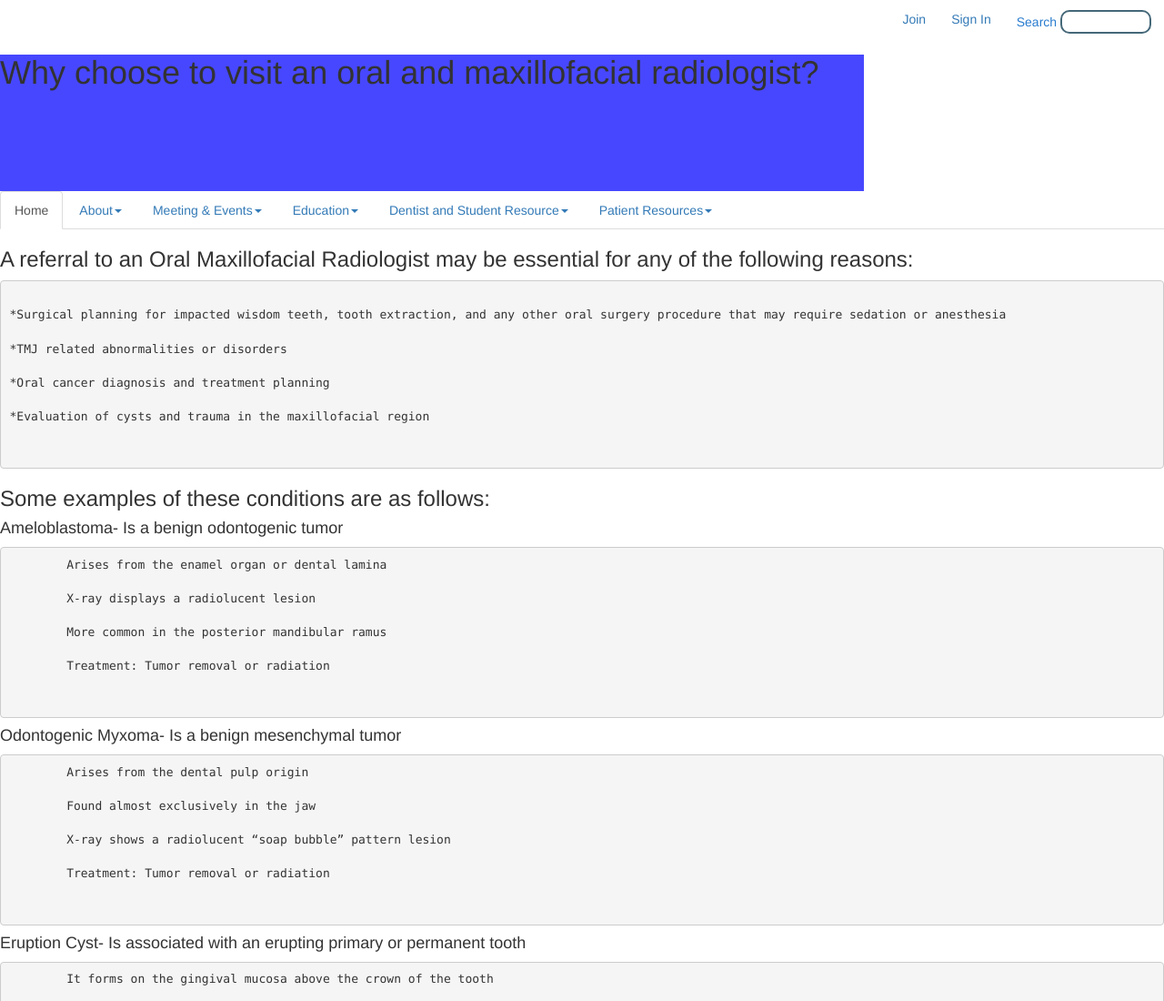
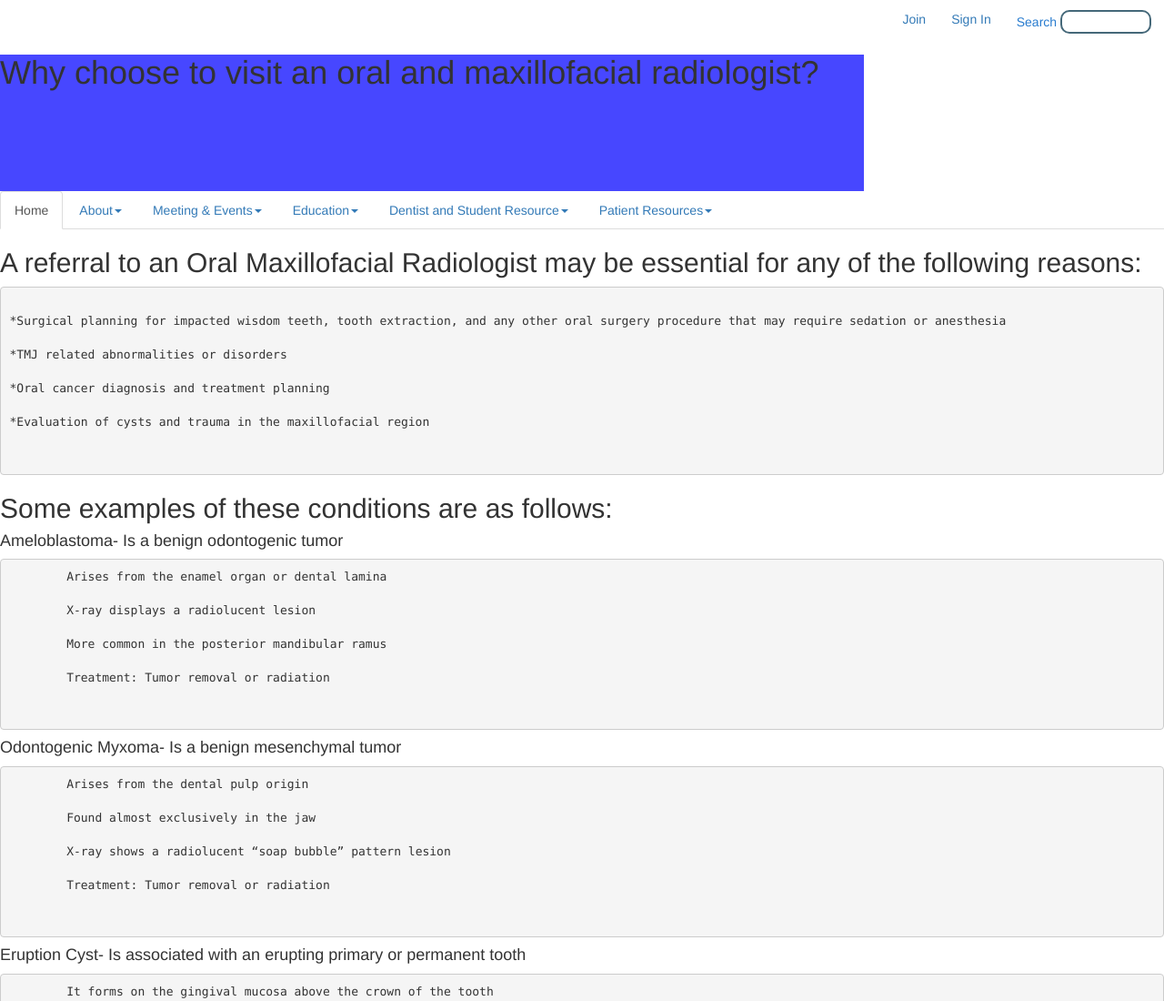
Before and after one commit to omr1/omr1.github.io, a plain HTML site: page PR/PR3/index.html in a window 1280 px wide. Shown: the top 1100 px of the page at 91% size. Drawn offline with nearby package versions, Linux system fonts and the light colour scheme.

Commit message:
Initial commit

```diff
--- a/PR/PR3/index.html
+++ b/PR/PR3/index.html
@@ -73,7 +73,7 @@
   </ul>
 </div>
 <div id = "middleContainer">
-	<h3>A referral to an Oral Maxillofacial Radiologist may be essential for any of the following reasons:</h3>
+	<h2>A referral to an Oral Maxillofacial Radiologist may be essential for any of the following reasons:</h2>
 	<pre>
 
 *Surgical planning for impacted wisdom teeth, tooth extraction, and any other oral surgery procedure that may require sedation or anesthesia
@@ -85,7 +85,7 @@
 *Evaluation of cysts and trauma in the maxillofacial region
 
 	</pre>
-	<h3>Some examples of these conditions are as follows:</h3>
+	<h2>Some examples of these conditions are as follows:</h2>
 	<h4>Ameloblastoma- Is a benign odontogenic tumor</h4>
 	<pre>
 	Arises from the enamel organ or dental lamina
```
